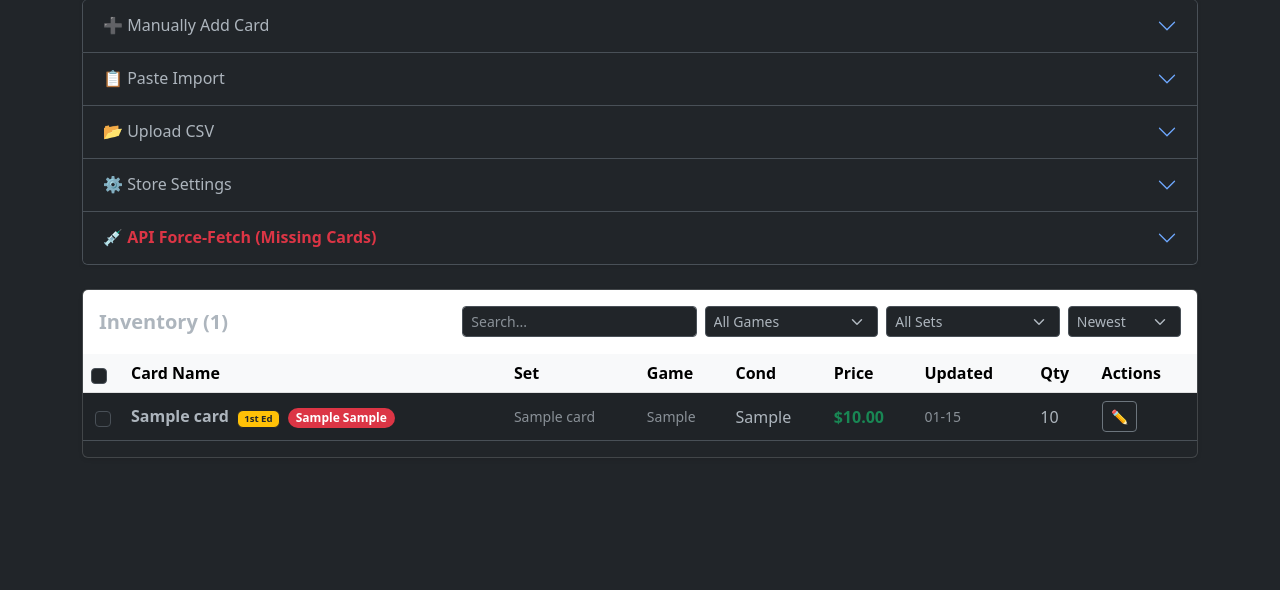
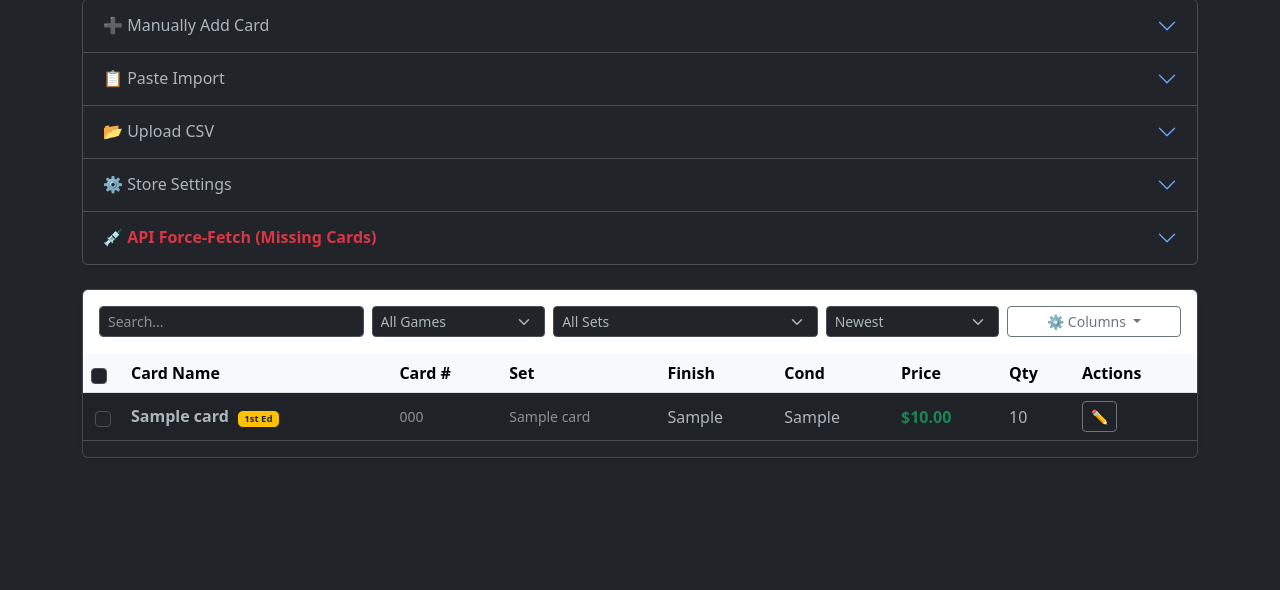
Before and after one commit to fluddesigns/card-shop, a Flask app: page /admin in a window 1280 px wide. Shown: the part 233-823 px from the top of the page. Run offline with Flask 3, Linux system fonts and the light colour scheme; a user stored in the database is signed in; tables that the repository leaves empty hold one stand-in row (values such as "Sample post"); some libraries are stand-ins or nearby versions.

Commit message:
admin updates

```diff
--- a/templates/admin.html
+++ b/templates/admin.html
@@ -222,14 +222,9 @@
 
     <div class="card shadow-sm mb-5">
         <div class="card-header bg-white py-3">
-             <div class="row g-2 align-items-center">
-                <div class="col-md-4">
-                    <h5 class="mb-0 fw-bold">Inventory (<span id="visibleCount">{{ inventory|length }}</span>)</h5>
-                </div>
-                <div class="col-md-8">
-                     <div class="row g-2">
-                        <div class="col-12 col-md-4"><input type="text" id="adminSearch" class="form-control form-control-sm" placeholder="Search..."></div>
-                        <div class="col-6 col-md-3"><select id="filterGame" class="form-select form-select-sm"><option value="">All Games</option></select></div>
+             <div class="row g-2">
+                        <div class="col-12 col-md-3"><input type="text" id="adminSearch" class="form-control form-control-sm" placeholder="Search..."></div>
+                        <div class="col-6 col-md-2"><select id="filterGame" class="form-select form-select-sm"><option value="">All Games</option></select></div>
                         <div class="col-6 col-md-3"><select id="filterSet" class="form-select form-select-sm"><option value="">All Sets</option></select></div>
                         <div class="col-6 col-md-2">
                             <select id="sortInventory" class="form-select form-select-sm">
@@ -238,9 +233,16 @@
                                 <option value="name-asc">A-Z</option>
                             </select>
                         </div>
+                        <div class="col-6 col-md-2">
+                            <div class="dropdown">
+                                <button class="btn btn-sm btn-outline-secondary dropdown-toggle w-100" type="button" id="columnDropdown" data-bs-toggle="dropdown" aria-expanded="false" data-bs-auto-close="outside">
+                                    ⚙️ Columns
+                                </button>
+                                <ul class="dropdown-menu dropdown-menu-end shadow" aria-labelledby="columnDropdown" id="columnToggleMenu">
+                                    </ul>
+                            </div>
+                        </div>
                     </div>
-                </div>
-            </div>
         </div>
 
         <div class="card-body p-0">
@@ -250,37 +252,52 @@
                         <thead class="table-light">
                             <tr>
                                 <th style="width:40px;"><input type="checkbox" class="form-check-input" id="selectAll"></th>
-                                <th>Card Name</th>
-                                <th>Set</th>
-                                <th>Game</th>
-                                <th>Cond</th>
-                                <th>Price</th>
-                                <th>Updated</th> <th>Qty</th>
-                                <th>Actions</th>
+                                <th class="col-name">Card Name</th>
+                                <th class="col-number">Card #</th>
+                                <th class="col-set">Set</th>
+                                <th class="col-game">Game</th>
+                                <th class="col-status">Status</th>
+                                <th class="col-finish">Finish</th>
+                                <th class="col-cond">Cond</th>
+                                <th class="col-slab">Graded</th>
+                                <th class="col-loc">Location</th>
+                                <th class="col-price">Price</th>
+                                <th class="col-updated">Updated</th>
+                                <th class="col-qty">Qty</th>
+                                <th class="col-actions">Actions</th>
                             </tr>
                         </thead>
                         <tbody id="inventoryBody">
                             {% for card in inventory %}
                             <tr class="inventory-row" data-id="{{ card.id }}" data-name="{{ card.card_name|lower }}" data-set="{{ card.set_name }}" data-game="{{ card.game }}" data-price="{{ card.price }}">
                                 <td class="text-center"><input type="checkbox" class="form-check-input card-checkbox" name="card_ids" value="{{ card.id }}"></td>
-                                <td>
+                                <td class="col-name">
                                     <span class="fw-bold">{{ card.card_name }}</span>
                                     {% if card.is_first_edition %}
                                         <span class="badge bg-warning text-dark border border-dark ms-1" style="font-size:0.6em;">1st Ed</span>
                                     {% endif %}
+                                </td>
+                                <td class="col-number"><small class="text-muted">{{ card.card_number or '-' }}</small></td>
+                                <td class="col-set"><small class="text-muted">{{ card.set_name }}</small></td>
+                                <td class="col-game"><small class="text-muted">{{ card.game }}</small></td>
+                                <td class="col-status"><span class="badge {% if card.status == 'Sales' %}bg-success{% else %}bg-secondary{% endif %}">{{ card.status }}</span></td>
+                                <td class="col-finish">{{ card.finish or 'Normal' }}</td>
+                                <td class="col-cond">{{ card.condition }}</td>
+                                <td class="col-slab">
                                     {% if card.grading_company %}
-                                        <span class="badge bg-danger rounded-pill ms-1">{{ card.grading_company }} {{ card.grade }}</span>
+                                        <span class="badge bg-danger rounded-pill" style="font-size: 0.7em;">{{ card.grading_company }} {{ card.grade }}</span>
+                                        <div class="text-muted" style="font-size:0.65em;">{{ card.cert_number }}</div>
+                                    {% else %}
+                                        -
                                     {% endif %}
                                 </td>
-                                <td><small class="text-muted">{{ card.set_name }}</small></td>
-                                <td><small class="text-muted">{{ card.game }}</small></td>
-                                <td>{{ card.condition }}</td>
-                                <td class="price-cell text-success fw-bold">${{ "%.2f"|format(card.price) }}</td>
-                                <td class="date-cell text-muted small">
+                                <td class="col-loc">{{ card.location or '-' }}</td>
+                                <td class="col-price price-cell text-success fw-bold">${{ "%.2f"|format(card.price) }}</td>
+                                <td class="col-updated date-cell text-muted small">
                                     {{ card.last_updated.strftime('%m-%d') if card.last_updated else '-' }}
                                 </td>
-                                <td>{{ card.quantity }}</td>
-                                <td>
+                                <td class="col-qty">{{ card.quantity }}</td>
+                                <td class="col-actions">
                                     <button type="button" class="btn btn-sm btn-outline-secondary" data-bs-toggle="modal" data-bs-target="#editModal{{ card.id }}">✏️</button>
                                 </td>
                             </tr>
@@ -471,19 +488,106 @@ document.addEventListener('DOMContentLoaded', function() {
         });
     }
 
-    // --- STANDARD TABLE FILTERING ---
+    // --- ADVANCED TABLE FILTERING & COLUMNS ---
     const rows = Array.from(document.querySelectorAll('.inventory-row'));
     const adminSearch = document.getElementById('adminSearch');
+    const filterGame = document.getElementById('filterGame');
+    const filterSet = document.getElementById('filterSet');
+    const visibleCountEl = document.getElementById('visibleCount');
 
-    if(adminSearch) {
-        adminSearch.addEventListener('keyup', function() {
-            const val = this.value.toLowerCase();
-            rows.forEach(row => {
-                const text = row.dataset.name + " " + row.dataset.set;
-                row.style.display = text.includes(val) ? '' : 'none';
+    // 1. Dynamically Populate Dropdowns
+    const uniqueGames = new Set();
+    const uniqueSets = new Set();
+
+    rows.forEach(row => {
+        if(row.dataset.game) uniqueGames.add(row.dataset.game);
+        if(row.dataset.set) uniqueSets.add(row.dataset.set);
+    });
+
+    Array.from(uniqueGames).sort().forEach(game => {
+        filterGame.add(new Option(game, game));
+    });
+    Array.from(uniqueSets).sort().forEach(set => {
+        filterSet.add(new Option(set, set));
+    });
+
+    // 2. Master Filter Function
+    function applyFilters() {
+        const searchVal = adminSearch.value.toLowerCase();
+        const gameVal = filterGame.value;
+        const setVal = filterSet.value;
+        let visibleCount = 0;
+
+        rows.forEach(row => {
+            const text = (row.dataset.name + " " + row.dataset.set).toLowerCase();
+            const rowGame = row.dataset.game;
+            const rowSet = row.dataset.set;
+
+            const matchSearch = text.includes(searchVal);
+            const matchGame = gameVal === "" || rowGame === gameVal;
+            const matchSet = setVal === "" || rowSet === setVal;
+
+            if (matchSearch && matchGame && matchSet) {
+                row.style.display = '';
+                visibleCount++;
+            } else {
+                row.style.display = 'none';
+                const cb = row.querySelector('.card-checkbox');
+                if(cb) cb.checked = false; // Uncheck hidden rows
+            }
+        });
+
+        visibleCountEl.innerText = visibleCount;
+        updateBulk(); // Recalculate bulk action bar
+    }
+
+    if(adminSearch) adminSearch.addEventListener('keyup', applyFilters);
+    if(filterGame) filterGame.addEventListener('change', applyFilters);
+    if(filterSet) filterSet.addEventListener('change', applyFilters);
+
+    // 3. Column Toggler Logic
+    const columns = [
+        { id: 'col-number', label: 'Card #', defaultShow: true },
+        { id: 'col-set', label: 'Set', defaultShow: true },
+        { id: 'col-game', label: 'Game', defaultShow: false },
+        { id: 'col-status', label: 'Status', defaultShow: false },
+        { id: 'col-finish', label: 'Finish', defaultShow: true },
+        { id: 'col-cond', label: 'Cond', defaultShow: true },
+        { id: 'col-slab', label: 'Graded Info', defaultShow: false },
+        { id: 'col-loc', label: 'Location', defaultShow: false },
+        { id: 'col-price', label: 'Price', defaultShow: true },
+        { id: 'col-updated', label: 'Updated', defaultShow: false }
+    ]; // Name, Qty, Actions, and CB are permanent.
+
+    const columnMenu = document.getElementById('columnToggleMenu');
+
+    columns.forEach(col => {
+        // Build the switches in the UI
+        const li = document.createElement('li');
+        li.className = 'px-3 py-1';
+        li.innerHTML = `
+            <div class="form-check form-switch">
+                <input class="form-check-input col-toggle" type="checkbox" id="toggle-${col.id}" data-target="${col.id}" ${col.defaultShow ? 'checked' : ''}>
+                <label class="form-check-label small" for="toggle-${col.id}">${col.label}</label>
+            </div>
+        `;
+        columnMenu.appendChild(li);
+
+        // Hide columns that are disabled by default
+        if(!col.defaultShow) {
+            document.querySelectorAll(`.${col.id}`).forEach(el => el.style.display = 'none');
+        }
+    });
+
+    // Add event listeners to the generated switches
+    document.querySelectorAll('.col-toggle').forEach(toggle => {
+        toggle.addEventListener('change', function() {
+            const targetClass = this.dataset.target;
+            document.querySelectorAll(`.${targetClass}`).forEach(el => {
+                el.style.display = this.checked ? '' : 'none';
             });
         });
-    }
+    });
 
     // --- BULK UI ---
     const checkboxes = document.querySelectorAll('.card-checkbox');
```
